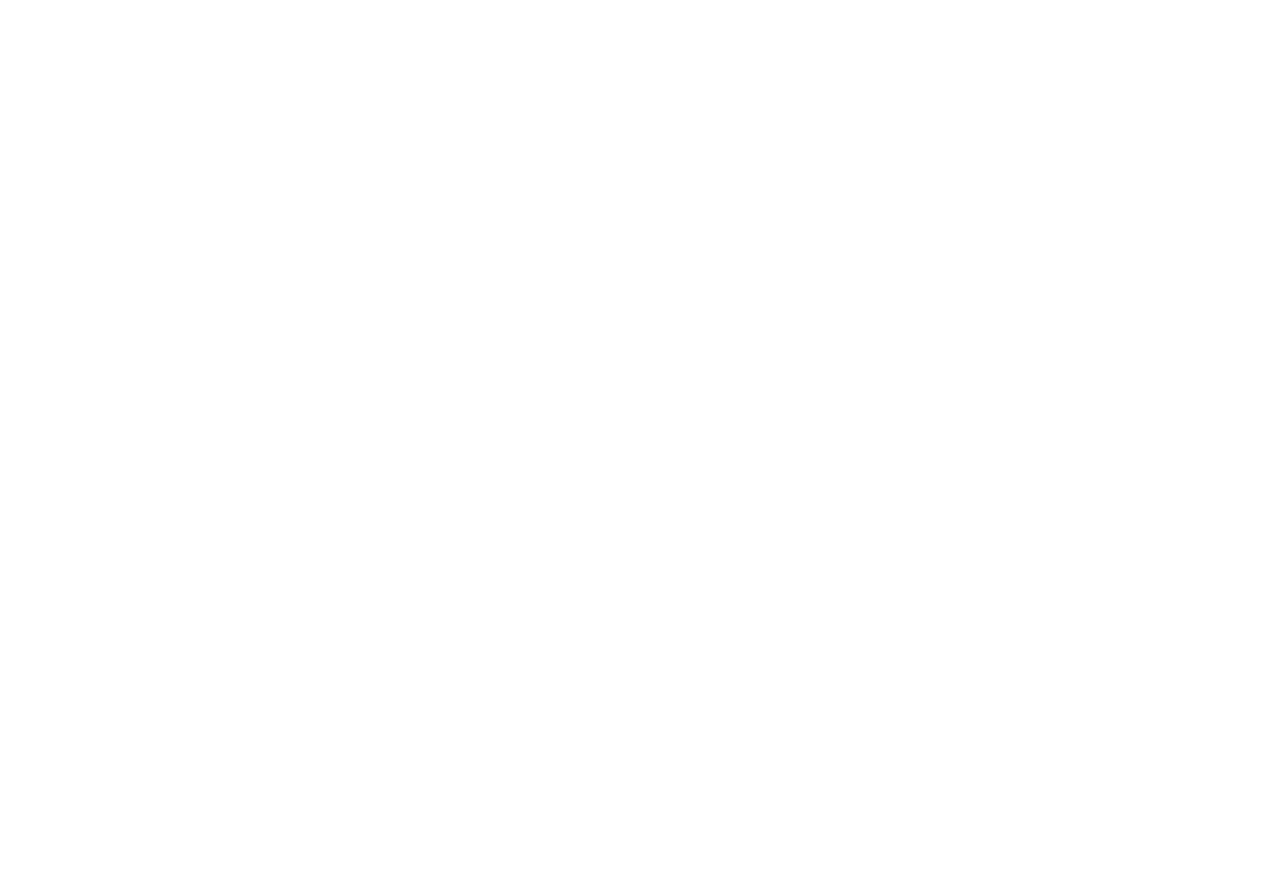
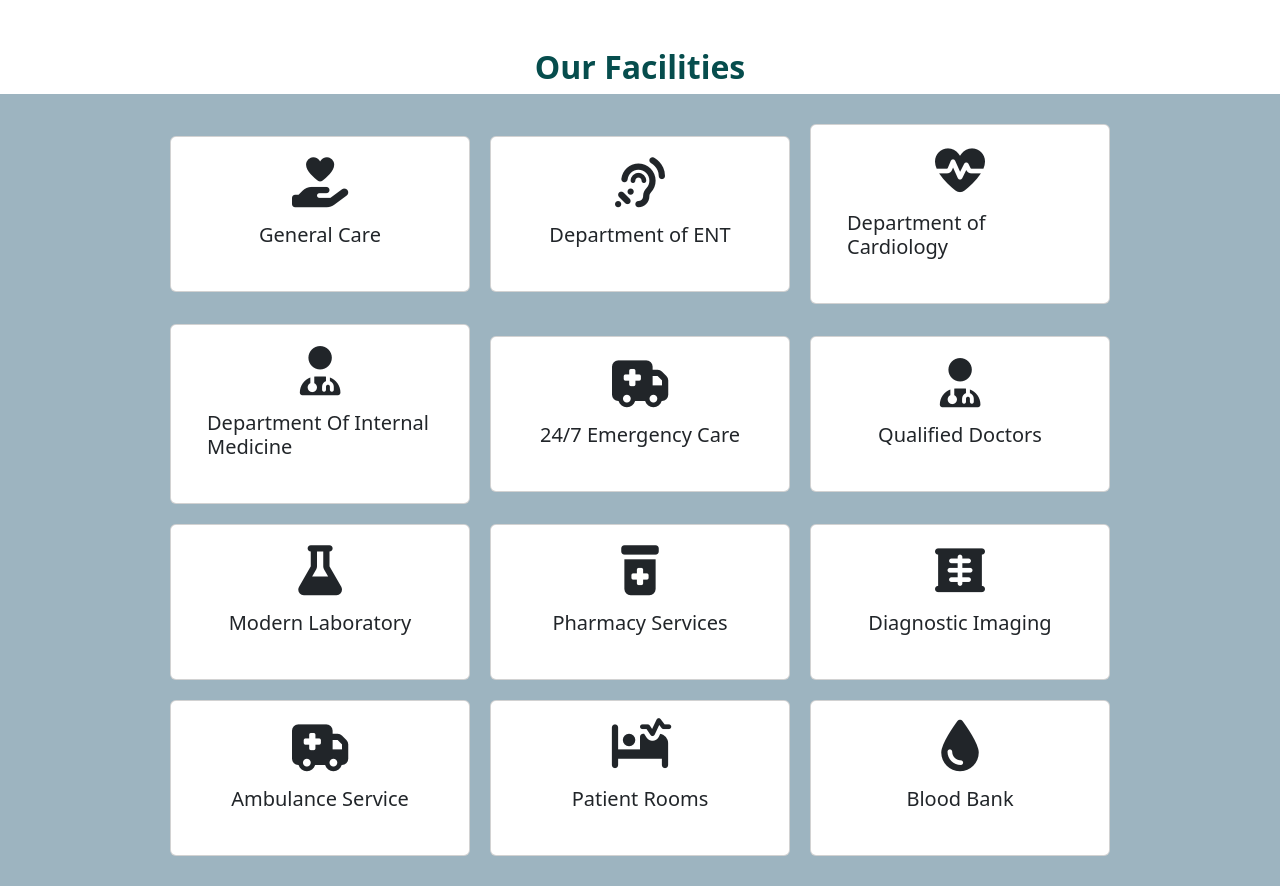
Before and after one commit to pawangrover100/Doctor-Appointment-System-App, a React (Vite) app: page / in a window 1280 px wide. Shown: the part 653-1539 px from the top of the page. Before the commit the page ends 800 px from the top, so only its background shows below. Built offline with nearby package versions, Linux system fonts and the light colour scheme.

Commit message:
add static  Facility folder and file facility.css,facility.jsx and facilityData.json

```diff
--- a/index.html
+++ b/index.html
@@ -9,6 +9,7 @@
       crossorigin="anonymous" referrerpolicy="no-referrer"/>
     <link href="https://cdn.jsdelivr.net/npm/bootstrap@5.3.8/dist/css/bootstrap.min.css" rel="stylesheet" integrity="sha384-sRIl4kxILFvY47J16cr9ZwB07vP4J8+LH7qKQnuqkuIAvNWLzeN8tE5YBujZqJLB" crossorigin="anonymous">
 
+
     <title>my-Clint</title>
   </head>
   <body>
--- a/package.json
+++ b/package.json
@@ -10,6 +10,7 @@
     "preview": "vite preview"
   },
   "dependencies": {
+    "@fortawesome/fontawesome-free": "^7.3.1",
     "bootstrap": "^5.3.8",
     "react": "^19.2.6",
     "react-bootstrap": "^2.10.10",
--- a/src/Pages/Home.jsx
+++ b/src/Pages/Home.jsx
@@ -1,9 +1,13 @@
 import Slider from "../components/slider/Slider.jsx";
+import Facility from "../components/Static/Facility/Facility.jsx";
 
 const Home = () => {
   return (
     <>
+      {/* slider */}
       <Slider />
+      {/* facility*/}
+      <Facility />
     </>
   );
 };
--- a/src/components/Slider/Slider.jsx
+++ b/src/components/Slider/Slider.jsx
@@ -18,7 +18,7 @@
         slidesPerView={1}
       >
         {images.map((d, i) => (
-          <SwiperSlide key="i">
+          <SwiperSlide key={i}>
             <img
               src={d}
               alt={`banner${i}`}
--- /dev/null
+++ b/src/components/Static/Facility/Facility.css
@@ -0,0 +1,37 @@
+.facilityHeading {
+  text-align: center;
+  padding-top: 50px;
+  font-weight: bold;
+  color: rgb(6, 77, 77);
+}
+
+.facility-container {
+  display: flex;
+  flex-direction: row;
+  justify-content: center;
+  align-items: center;
+  flex-wrap: wrap;
+  padding: 20px;
+  background-color: #9db4c0;
+}
+
+.facility-container .card {
+  width: 300px;
+  justify-content: center;
+  align-items: center;
+  padding: 20px;
+  margin: 10px;
+}
+
+.facility-container i {
+  font-size: 50px;
+  display: flex;
+  align-items: center;
+  justify-content: center;
+}
+
+.facility-container .card:hover {
+  cursor: pointer;
+  background-color: rgb(7, 158, 158);
+  color: white;
+}
--- /dev/null
+++ b/src/components/Static/Facility/Facility.jsx
@@ -0,0 +1,24 @@
+import("./Facility.css");
+import FacilityData from "./FacilityData.json";
+const Facility = () => {
+  return (
+    <>
+      <h2 className="facilityHeading">Our Facilities</h2>
+
+    <div className="facility-container">
+  {FacilityData.map((d, i) => (
+    <div className="card" key={i}>
+      <i className={`${d.icon} card-img-top`}></i>
+
+      <div className="card-body">
+        <h5 className="card-title">{d.title}</h5>
+      </div>
+    </div>
+  ))}
+</div>
+
+    </>
+  );
+};
+
+export default Facility;
--- /dev/null
+++ b/src/components/Static/Facility/FacilityData.json
@@ -0,0 +1,51 @@
+[
+  {
+    "title": "General Care",
+    "icon": "fa-solid fa-hand-holding-heart"
+  },
+  {
+    "title": "Department of ENT",
+    "icon": "fa-solid fa-ear-listen"
+  },
+  {
+    "title": "Department of Cardiology",
+    "icon": "fa-solid fa-heart-pulse"
+  },
+
+  {
+    "title": "Department Of Internal Medicine",
+    "icon": "fa-solid fa-user-doctor"
+  },
+  {
+    "title": "24/7 Emergency Care",
+    "icon": "fa-solid fa-truck-medical"
+  },
+  {
+    "title": "Qualified Doctors",
+    "icon": "fa-solid fa-user-doctor"
+  },
+  {
+    "title": "Modern Laboratory",
+    "icon": "fa-solid fa-flask"
+  },
+  {
+    "title": "Pharmacy Services",
+    "icon": "fa-solid fa-prescription-bottle-medical"
+  },
+  {
+    "title": "Diagnostic Imaging",
+    "icon": "fa-solid fa-x-ray"
+  },
+  {
+    "title": "Ambulance Service",
+    "icon": "fa-solid fa-truck-medical"
+  },
+  {
+    "title": "Patient Rooms",
+    "icon": "fa-solid fa-bed-pulse"
+  },
+  {
+    "title": "Blood Bank",
+    "icon": "fa-solid fa-droplet"
+  }
+]
--- a/src/components/layout/Navbar/Navbar.css
+++ b/src/components/layout/Navbar/Navbar.css
@@ -2,7 +2,7 @@
     overflow: hidden;
     border-bottom: 1px solid #394a8d;
 }
-.topbar-container{
+.Topbar-container{
     display: flex;
     flex-direction: row;
     align-items: center;
--- a/src/components/layout/Navbar/Topbar.jsx
+++ b/src/components/layout/Navbar/Topbar.jsx
@@ -3,13 +3,14 @@
 const Topbar = () => {
   return (
    <>
-   <div className="topbar-container">
-    <h6><i class="fa-solid fa-phone"></i>Emergency Call: 789654123 </h6>
-    <h6><i class="fa-solid fa-clock"></i>10:00 AM to 5:00 PM</h6>
-    <h6><i class="fa-regular fa-envelope"></i>Sample@gmail.com</h6>
-    <h6><i class="fa-solid fa-globe"></i>English</h6>
+   <div className="Topbar-container">
+    <h6><i className="fa-solid fa-phone"></i>Emergency Call: 789654123 </h6>
+    <h6><i className="fa-solid fa-clock"></i>10:00 AM to 5:00 PM</h6>
+    <h6><i className="fa-regular fa-envelope"></i>Sample@gmail.com</h6>
+    <h6><i className="fa-solid fa-globe"></i>English</h6>
    </div>
    </>
+
 
 
   )
--- a/src/main.jsx
+++ b/src/main.jsx
@@ -4,6 +4,8 @@
 import App from "./App.jsx";
 import { BrowserRouter } from "react-router";
 import "bootstrap/dist/css/bootstrap.min.css";
+// font awesome
+import "@fortawesome/fontawesome-free/css/all.min.css";
 
 createRoot(document.getElementById("root")).render(
   <BrowserRouter>
```
Also changed, not shown: 1 other file (tests, documents, lock files or other folders).
